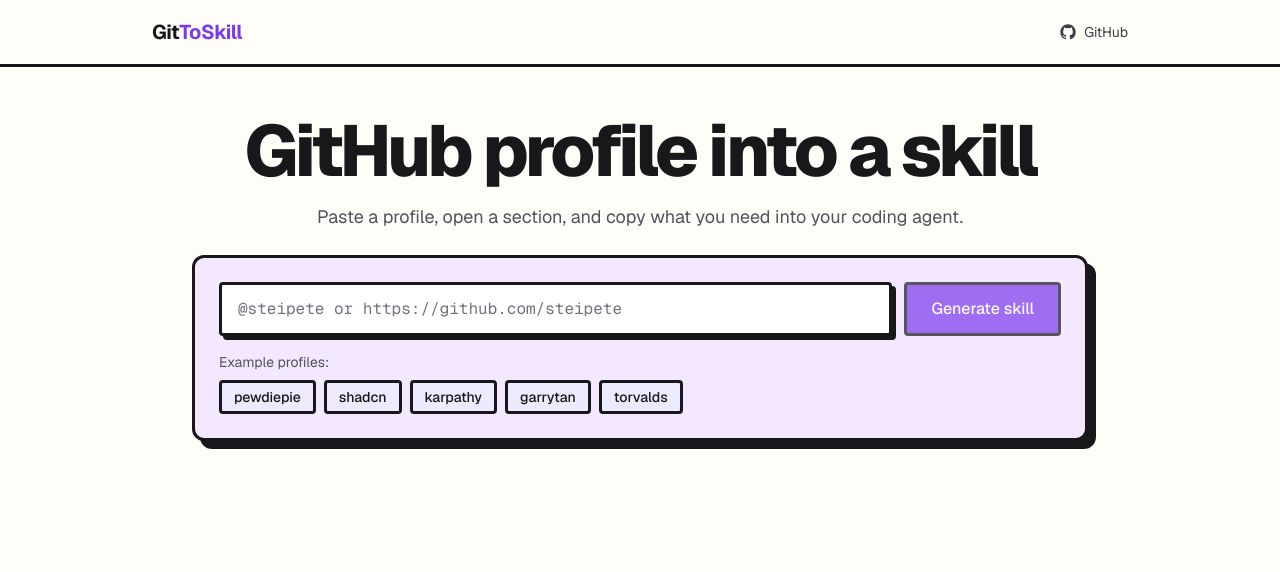
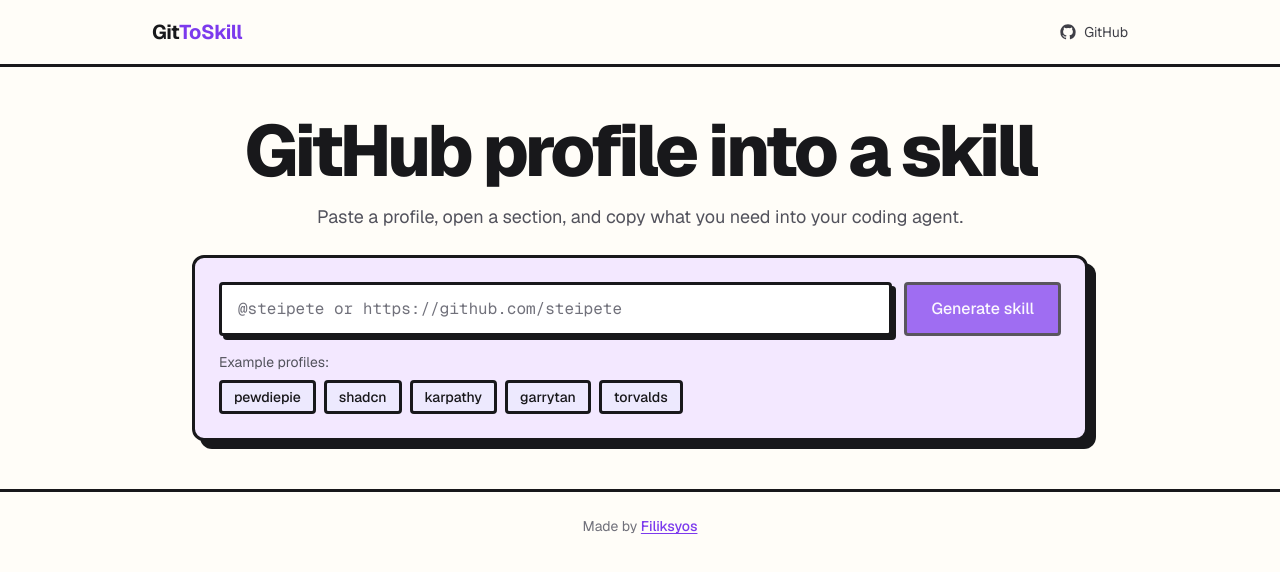
Before and after one commit to filiksyos/gittoskill, a Next.js app: page / in a window 1280 px wide. Shown: the top 572 px of the page. Built offline with nearby package versions, Linux system fonts and the light colour scheme.

Commit message:
made by fili

```diff
--- a/components/gittoskill-home.tsx
+++ b/components/gittoskill-home.tsx
@@ -299,6 +299,20 @@
           </div>
         ) : null}
       </main>
+
+      <footer className="border-t-[3px] border-zinc-900 py-6 text-center text-sm text-zinc-500">
+        <p className="px-4 sm:px-6">
+          Made by{" "}
+          <a
+            href="https://filiksyos.com"
+            target="_blank"
+            rel="noopener noreferrer"
+            className="font-medium text-[#7c3aed] underline decoration-[#7c3aed] underline-offset-2 transition-colors hover:text-[#6d28d9] hover:decoration-[#6d28d9]"
+          >
+            Filiksyos
+          </a>
+        </p>
+      </footer>
     </div>
   )
 }
```
